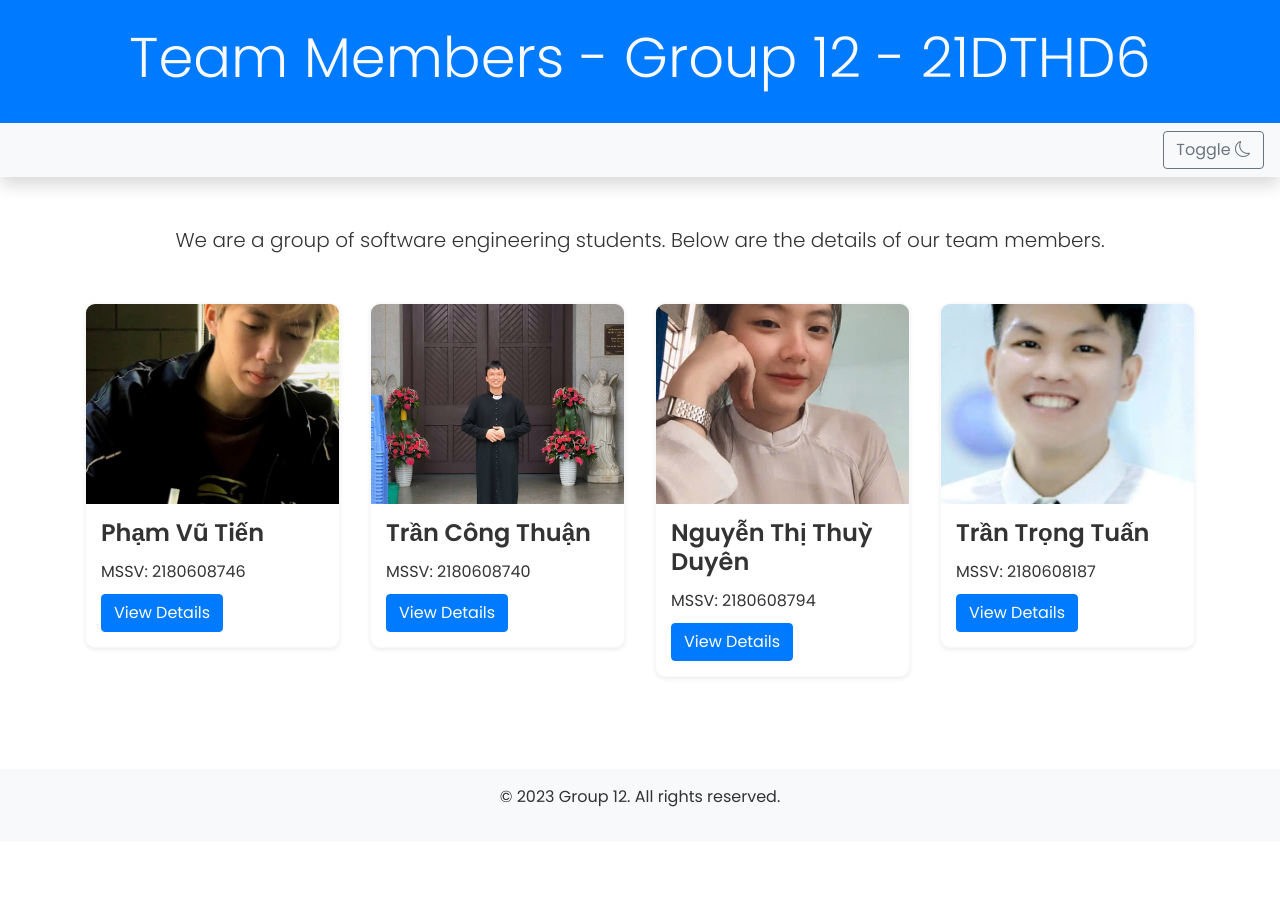
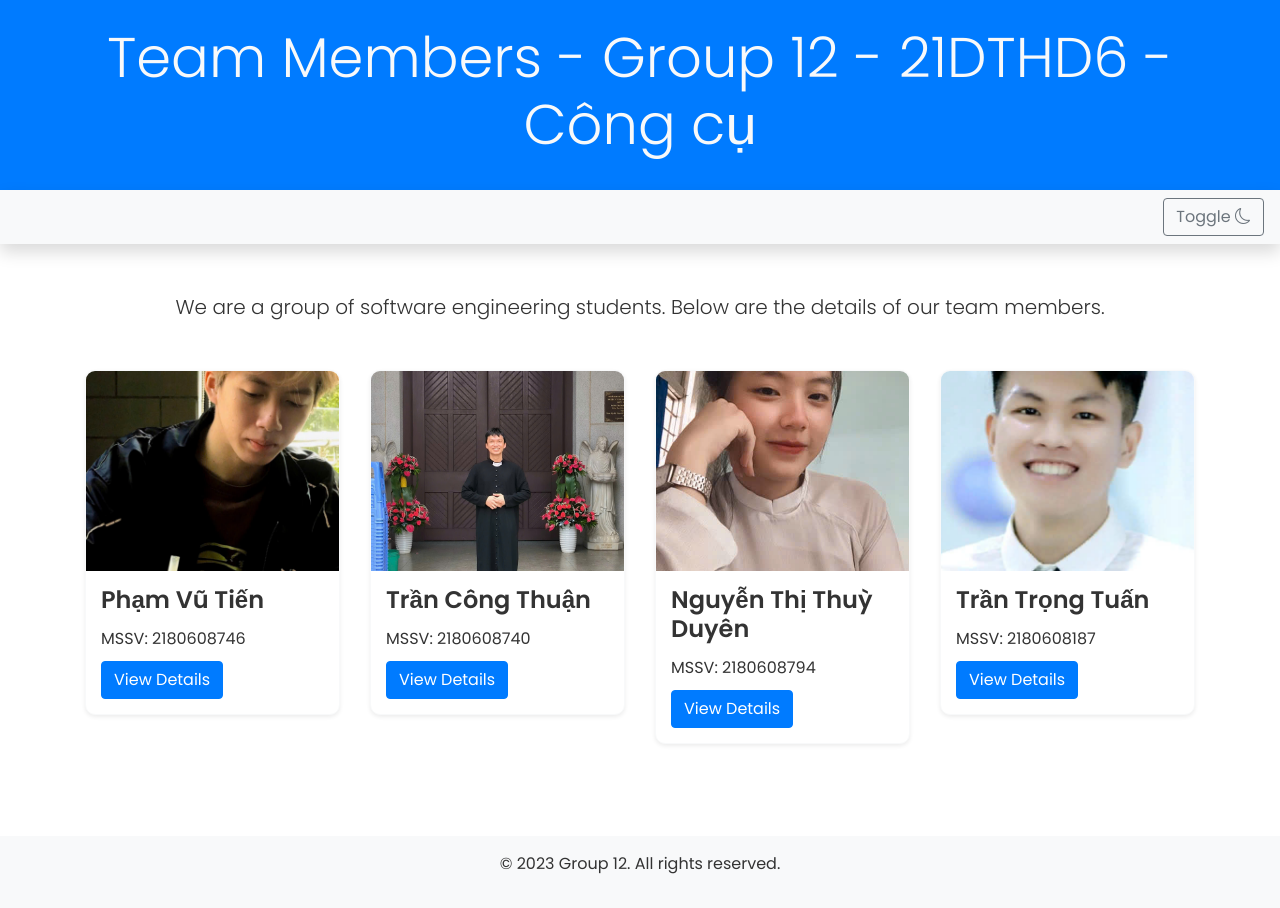
Before and after one commit to Tinas0603/nhom12.github.io, a plain HTML site: page index.html in a window 1280 px wide. Before the commit the page ends 841 px from the top, so only its background shows below. Drawn offline with nearby package versions, Linux system fonts and the light colour scheme.

Commit message:
update file index

```diff
--- a/index.html
+++ b/index.html
@@ -15,7 +15,7 @@
     <!-- Header -->
     <header class="bg-primary text-light py-4">
         <div class="container">
-            <h1 class="text-center display-4">Team Members - Group 12 - 21DTHD6</h1>
+            <h1 class="text-center display-4">Team Members - Group 12 - 21DTHD6 - Công cụ</h1>
         </div>
     </header>
 
```
